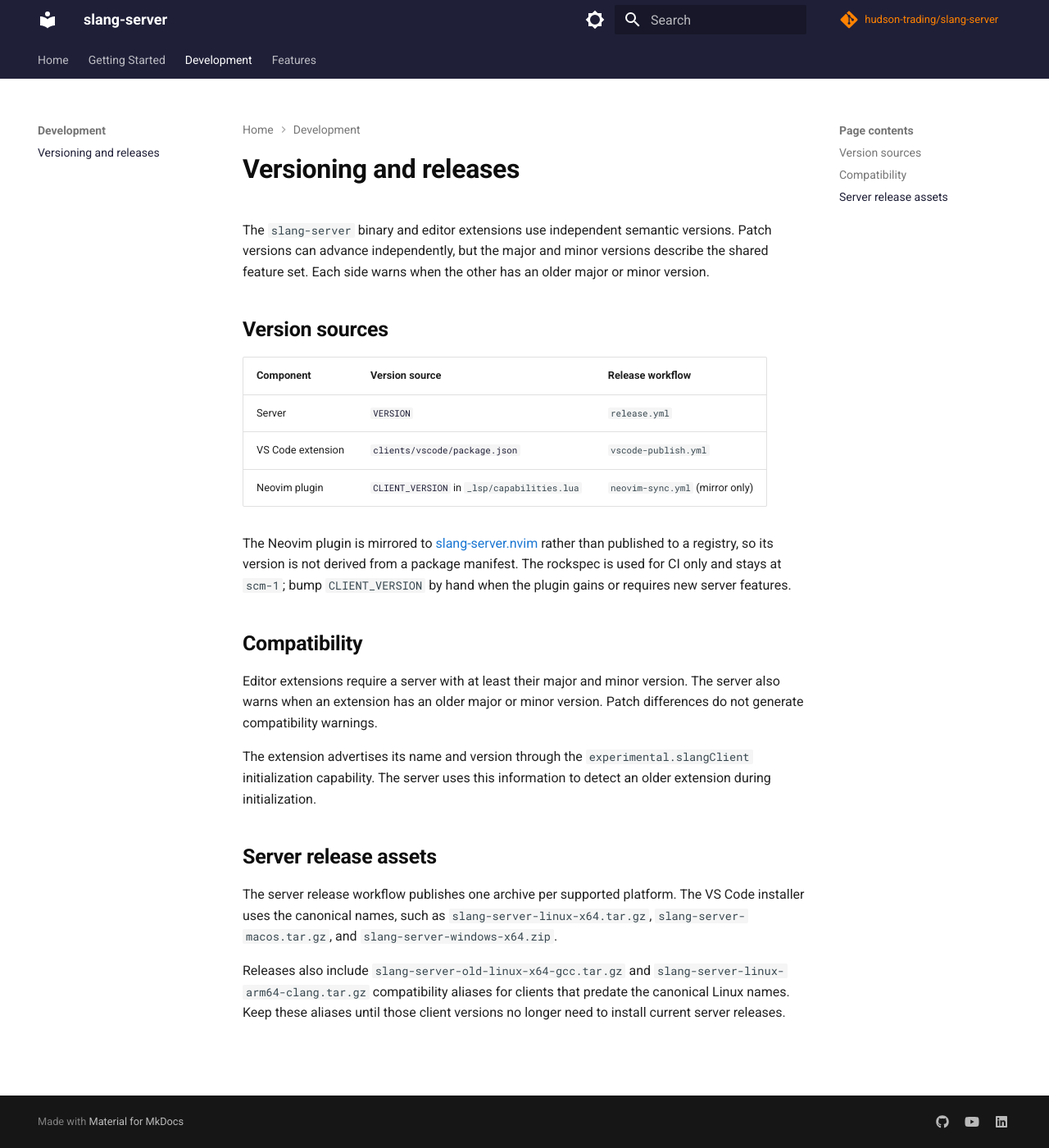
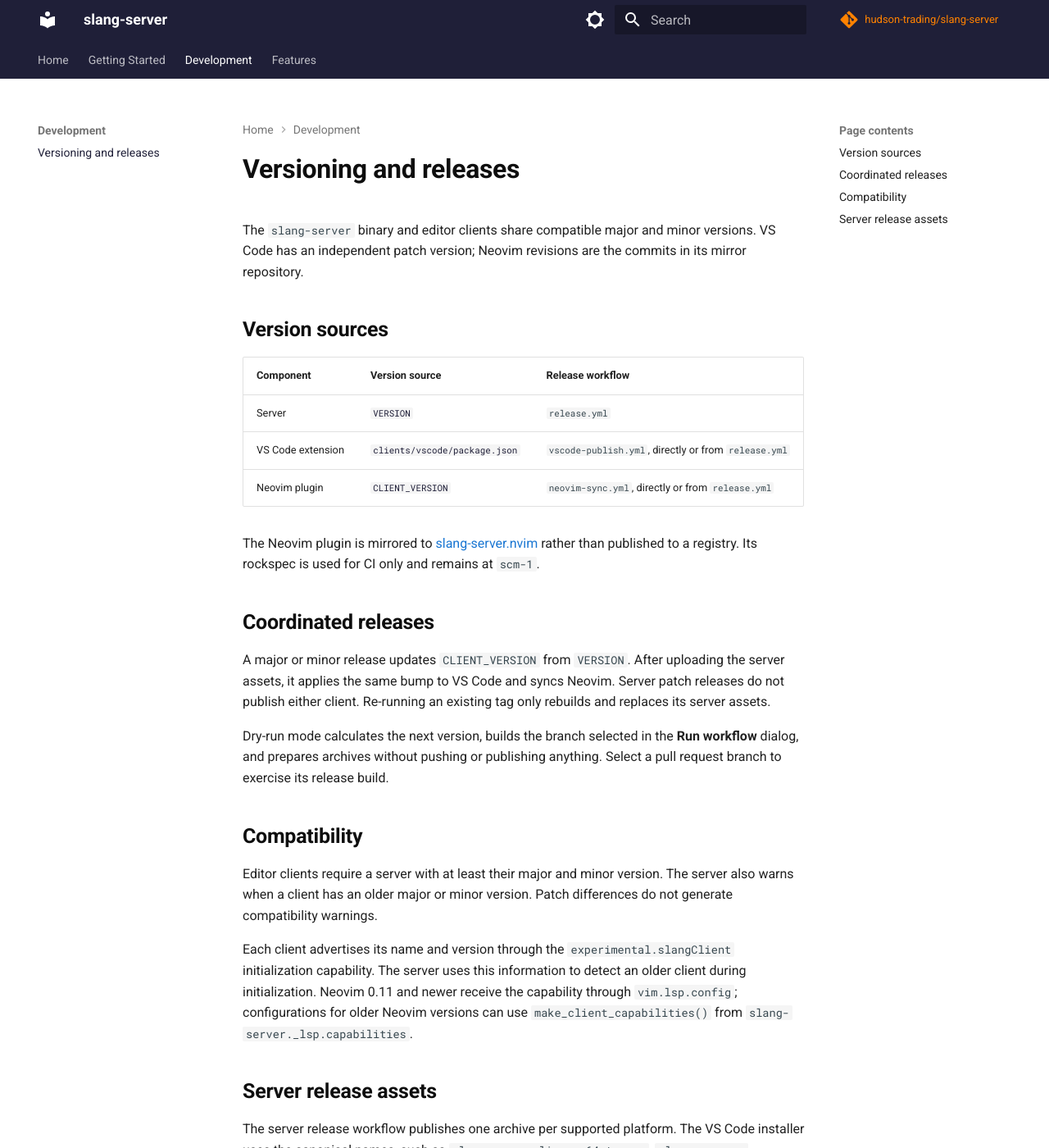
Before and after one commit to hudson-trading/slang-server, an MkDocs documentation site: the page built from docs/development/versioning.md, in a window 1280 px wide and 1400 px high. Shown: the whole window at 82% size. Built offline with MkDocs 1.6.1 and Material for MkDocs 9.7.7, drawn with Linux system fonts in a browser that asks for light colours; comment, search, counter and statistics services are not loaded.

Commit message:
Versioning: add CI process for minor release (#532)
- Also adds dry run flag for testing release workflow

```diff
--- a/docs/development/versioning.md
+++ b/docs/development/versioning.md
@@ -1,33 +1,45 @@
 # Versioning and releases
 
-The `slang-server` binary and editor extensions use independent semantic
-versions. Patch versions can advance independently, but the major and minor
-versions describe the shared feature set. Each side warns when the other has an
-older major or minor version.
+The `slang-server` binary and editor clients share compatible major and minor
+versions. VS Code has an independent patch version; Neovim revisions are the
+commits in its mirror repository.
 
 ## Version sources
 
 | Component | Version source | Release workflow |
 | --- | --- | --- |
 | Server | [`VERSION`](https://github.com/hudson-trading/slang-server/blob/main/VERSION) | `release.yml` |
-| VS Code extension | [`clients/vscode/package.json`](https://github.com/hudson-trading/slang-server/blob/main/clients/vscode/package.json) | `vscode-publish.yml` |
-| Neovim plugin | [`CLIENT_VERSION`](https://github.com/hudson-trading/slang-server/blob/main/clients/neovim/lua/slang-server/_lsp/capabilities.lua) in `_lsp/capabilities.lua` | `neovim-sync.yml` (mirror only) |
+| VS Code extension | [`clients/vscode/package.json`](https://github.com/hudson-trading/slang-server/blob/main/clients/vscode/package.json) | `vscode-publish.yml`, directly or from `release.yml` |
+| Neovim plugin | [`CLIENT_VERSION`](https://github.com/hudson-trading/slang-server/blob/main/clients/neovim/lua/slang-server/_lsp/capabilities.lua) | `neovim-sync.yml`, directly or from `release.yml` |
 
 The Neovim plugin is mirrored to
 [slang-server.nvim](https://github.com/hudson-trading/slang-server.nvim) rather
-than published to a registry, so its version is not derived from a package
-manifest. The rockspec is used for CI only and stays at `scm-1`; bump
-`CLIENT_VERSION` by hand when the plugin gains or requires new server features.
+than published to a registry. Its rockspec is used for CI only and remains at
+`scm-1`.
+
+## Coordinated releases
+
+A major or minor release updates `CLIENT_VERSION` from `VERSION`. After
+uploading the server assets, it applies the same bump to VS Code and syncs
+Neovim. Server patch releases do not publish either client. Re-running an
+existing tag only rebuilds and replaces its server assets.
+
+Dry-run mode calculates the next version, builds the branch selected in the
+**Run workflow** dialog, and prepares archives without pushing or publishing
+anything. Select a pull request branch to exercise its release build.
 
 ## Compatibility
 
-Editor extensions require a server with at least their major and minor version.
-The server also warns when an extension has an older major or minor version.
-Patch differences do not generate compatibility warnings.
+Editor clients require a server with at least their major and minor version.
+The server also warns when a client has an older major or minor version. Patch
+differences do not generate compatibility warnings.
 
-The extension advertises its name and version through the
+Each client advertises its name and version through the
 `experimental.slangClient` initialization capability. The server uses this
-information to detect an older extension during initialization.
+information to detect an older client during initialization. Neovim 0.11 and
+newer receive the capability through `vim.lsp.config`; configurations for older
+Neovim versions can use `make_client_capabilities()` from
+`slang-server._lsp.capabilities`.
 
 ## Server release assets
 
```
Also changed, not shown: 5 other files.
